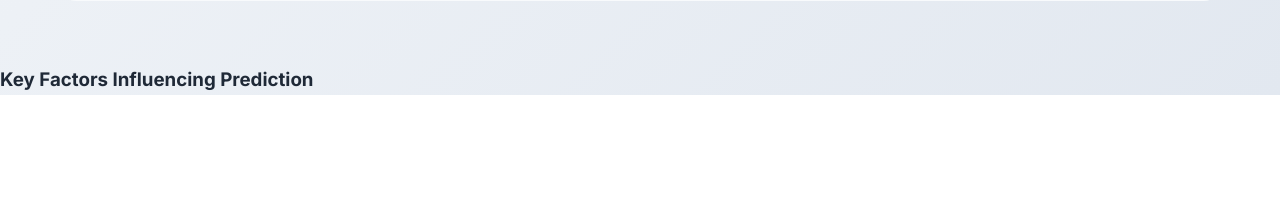
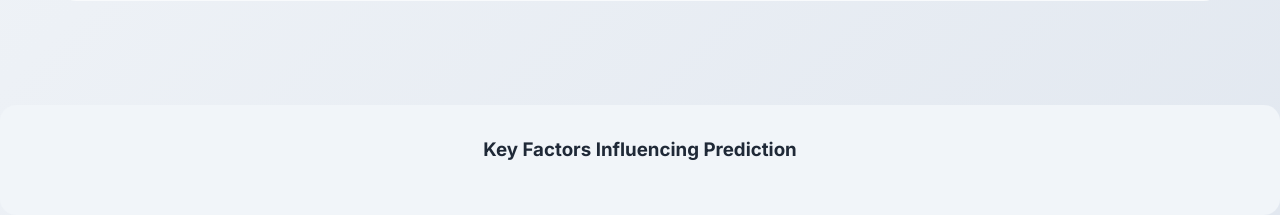
Before and after one commit to SohamKamerkar/attrisight-project, a Flask app: template templates/result.html in a window 1280 px wide. Shown: the part 1320-1535 px from the top of the page. Before the commit the page ends 1415 px from the top, so only its background shows below. Run offline with Flask 3, Linux system fonts and the light colour scheme; the template is opened without the code that fills it, so the values that code supplies are empty; parts of the project's set-up code (start-up, migrations or seed data) failed here and were passed over.

Commit message:
Update style.css

```diff
--- a/static/style.css
+++ b/static/style.css
@@ -732,3 +732,36 @@ margin-top:20px;
 height:100%;
 background:linear-gradient(90deg,#ef4444,#f59e0b,#10b981);
 }
+
+.risk-factors{
+margin-top:40px;
+padding:30px;
+background:#f1f5f9;
+border-radius:16px;
+}
+
+.risk-factors h3{
+margin-bottom:20px;
+text-align:center;
+}
+
+.risk-factors ul{
+list-style:none;
+padding:0;
+}
+
+.risk-factors li{
+display:flex;
+justify-content:space-between;
+padding:12px;
+border-bottom:1px solid #e2e8f0;
+}
+
+.factor-name{
+font-weight:600;
+}
+
+.factor-impact{
+font-weight:500;
+color:#ef4444;
+}
```
